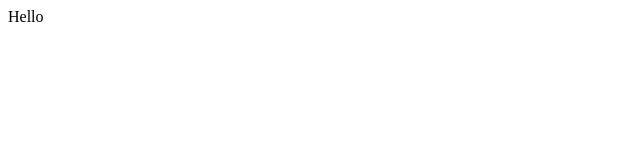
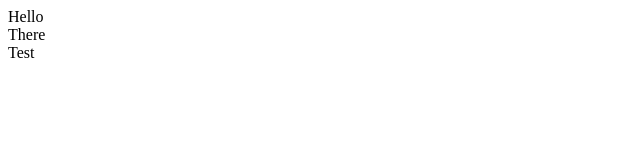
Before and after one commit to dmcfadden22/best-repo-ever, a plain HTML site: page index.html in a window 1280 px wide. Shown: the full height of the page, 0-640 px from the left. Drawn offline with Linux system fonts and the light colour scheme.

Commit message:
Added Home.html

```diff
--- a/index.html
+++ b/index.html
@@ -1 +1,5 @@
 <div>Hello</div>
+
+<div>There</div>
+
+<div>Test</div>
```
Also changed, not shown: home.html (added, +1 -0 lines).
